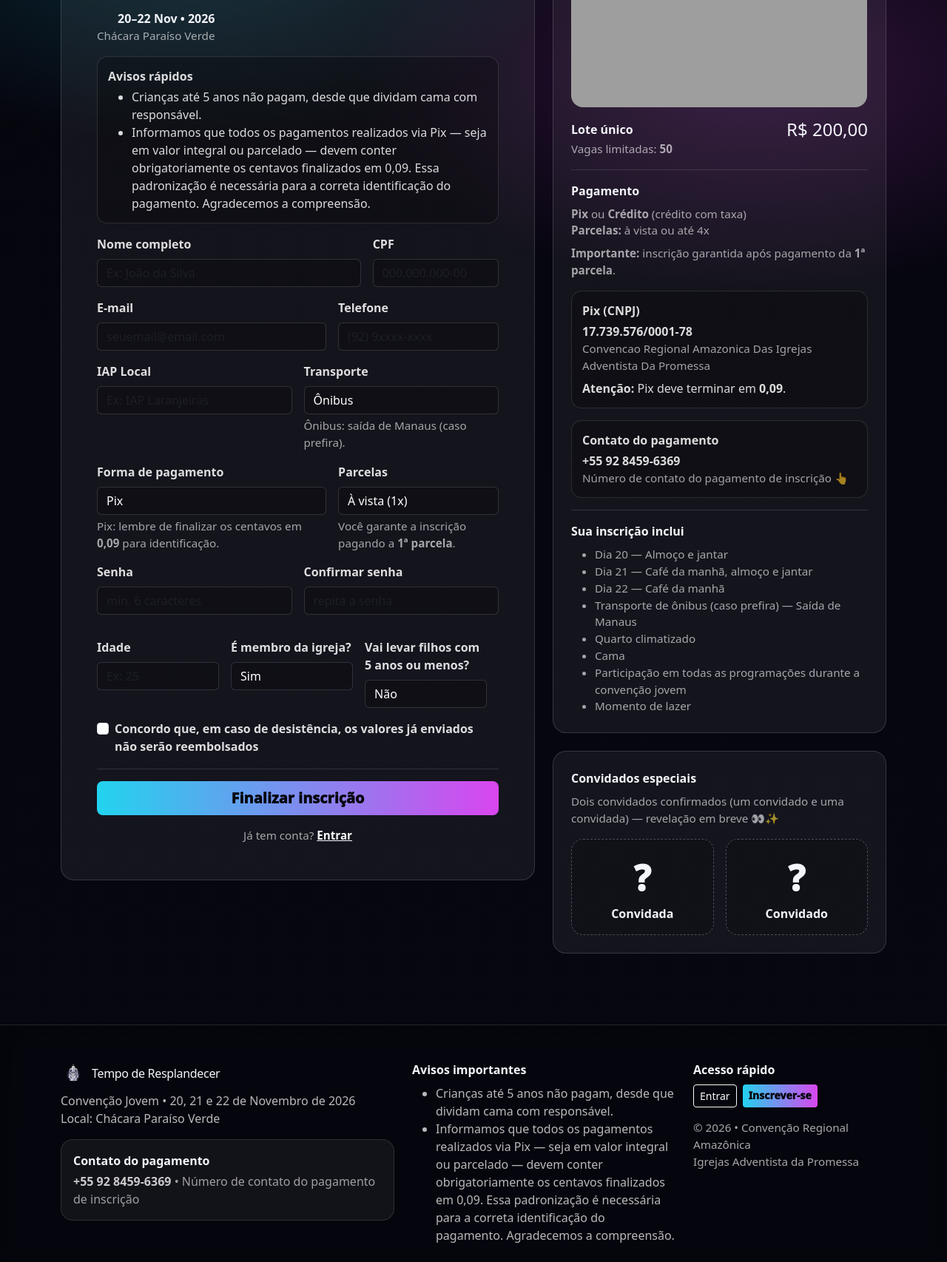
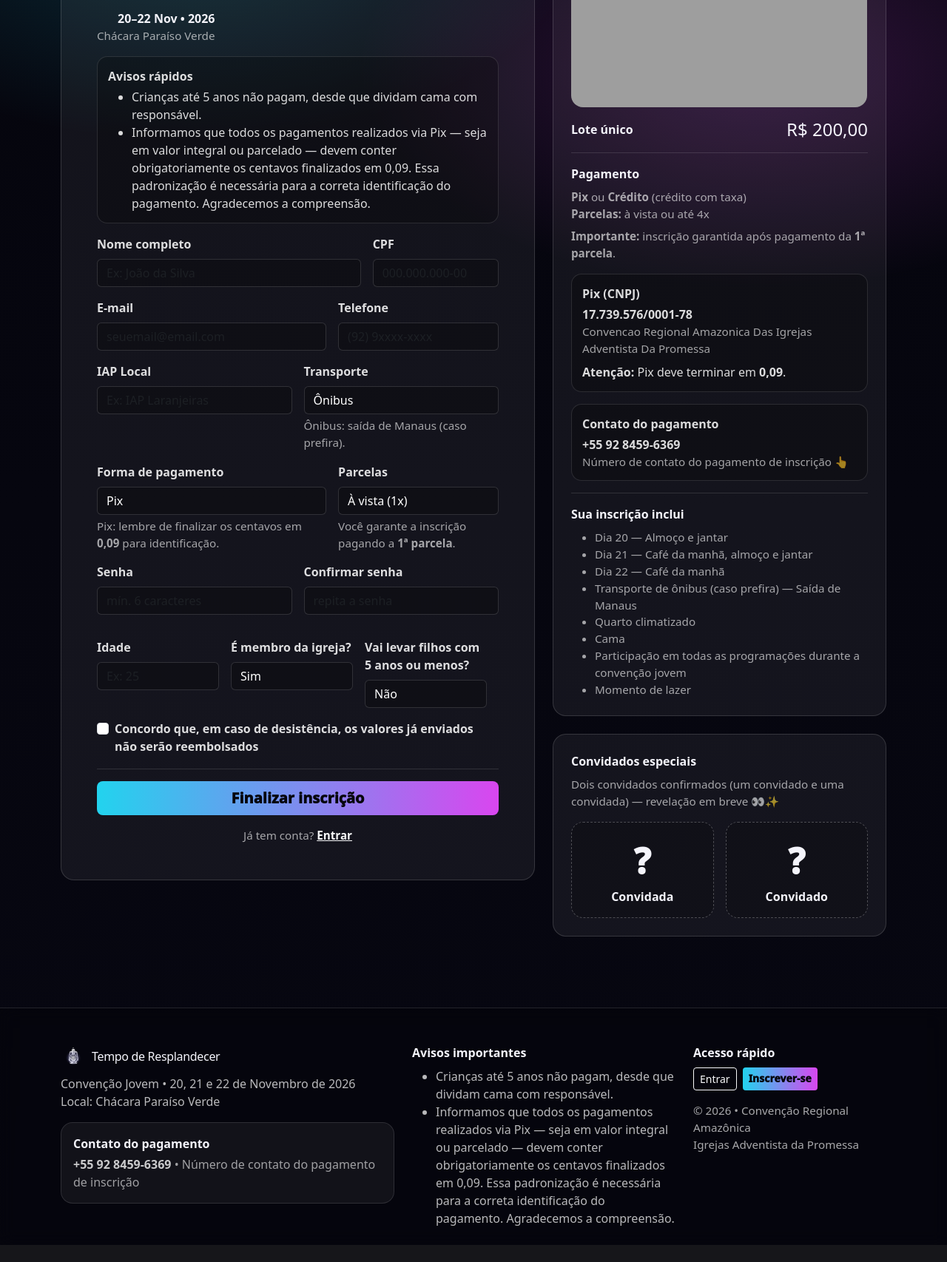
Before and after one commit to Vinicios-DRH/iap-convencao-amazonica, a Flask app: template src/templates/inscricao.html in a window 1280 px wide. Shown: the part 307-2013 px from the top of the page at 74% size. After the commit the page ends 1990 px from the top, so only its background shows below. Run offline with Flask 3, Linux system fonts and the light colour scheme; the template is opened without the code that fills it: values that come from a table or form of the project are taken from there, others are empty; some libraries are stand-ins or nearby versions; grey boxes are pictures that could not be loaded.

Commit message:
retirei o vagas limitadas

```diff
--- a/src/templates/inscricao.html
+++ b/src/templates/inscricao.html
@@ -343,7 +343,6 @@
                             <div class="fw-bold">Lote único</div>
                             <div class="fw-black h4 mb-0">R$ 200,00</div>
                         </div>
-                        <div class="help">Vagas limitadas: <b>50</b></div>
 
                         <div class="divider"></div>
 
```
